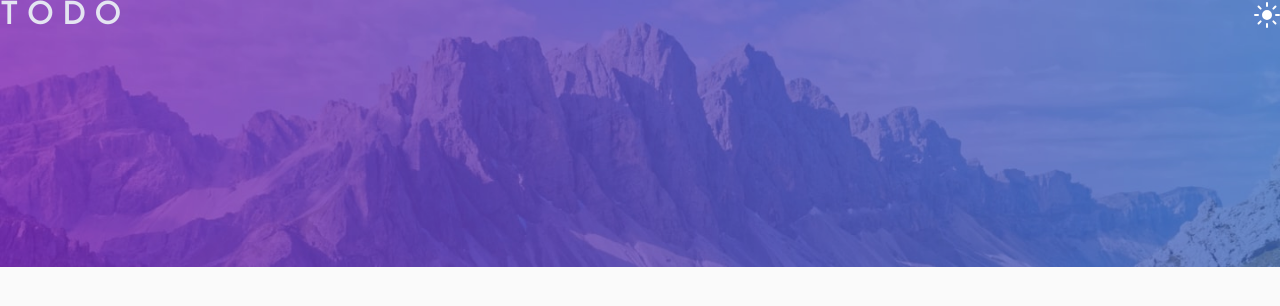
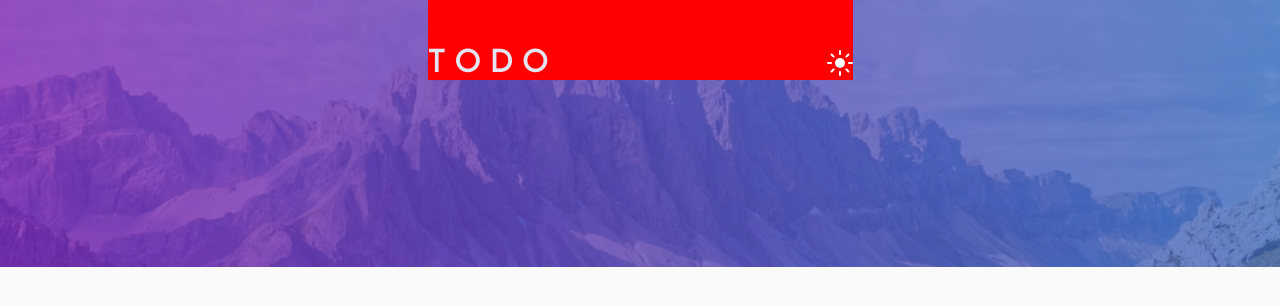
Before and after one commit to Gafariias/todo_app, a React (Vite) app: page / in a window 1280 px wide. Shown: the top 306 px of the page. Built offline with nearby package versions, Linux system fonts and the light colour scheme.

Commit message:
feat: finalizado versao dektop e tablet do cabecalho

```diff
--- a/src/pages/home/index.tsx
+++ b/src/pages/home/index.tsx
@@ -9,7 +9,7 @@ export default function Home() {
     const [backgroundImg, setBackgroundImg] = useState('')
 
     useEffect(() => {
-        if (windowWidth <= 768) {
+        if (windowWidth <= 500) {
             setBackgroundImg(theme.images.mobile)
         } else {
             setBackgroundImg(theme.images.desktop)
--- a/src/pages/home/styles.ts
+++ b/src/pages/home/styles.ts
@@ -2,11 +2,16 @@ import styled from "styled-components";
 
 export const Container = styled.main`
     margin: auto;
+    padding-top: 3rem;
 
-    @media only screen and (max-width: 500px) {
+    @media only screen and (max-width: 450px) {
         background-color: red;
-        padding-top: 3rem;
         width: 90vw;
+    }
+
+    @media only screen and (min-width: 450px) {
+        background-color: red;
+        width: 425px;
     }
 `
 
```
